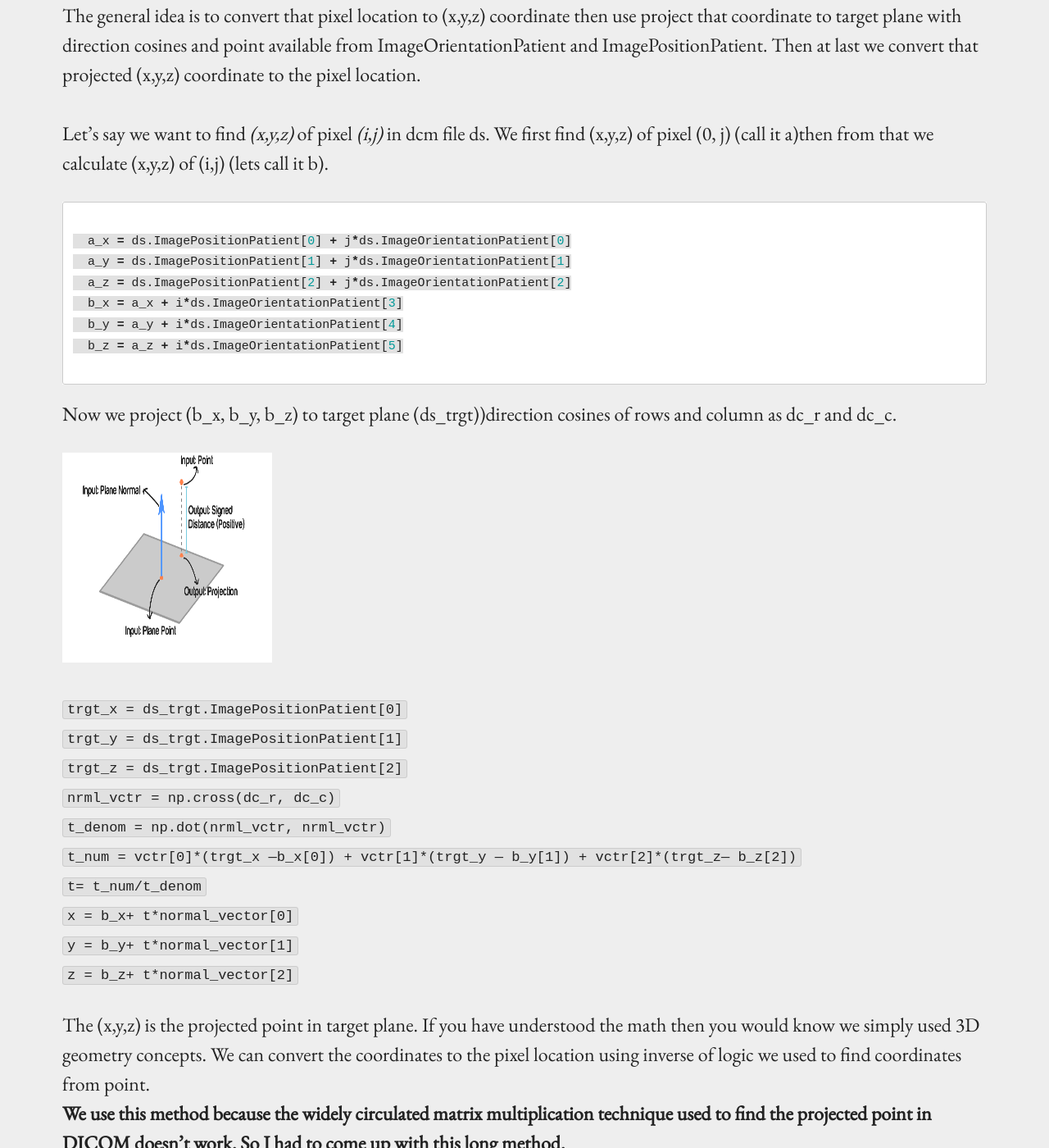
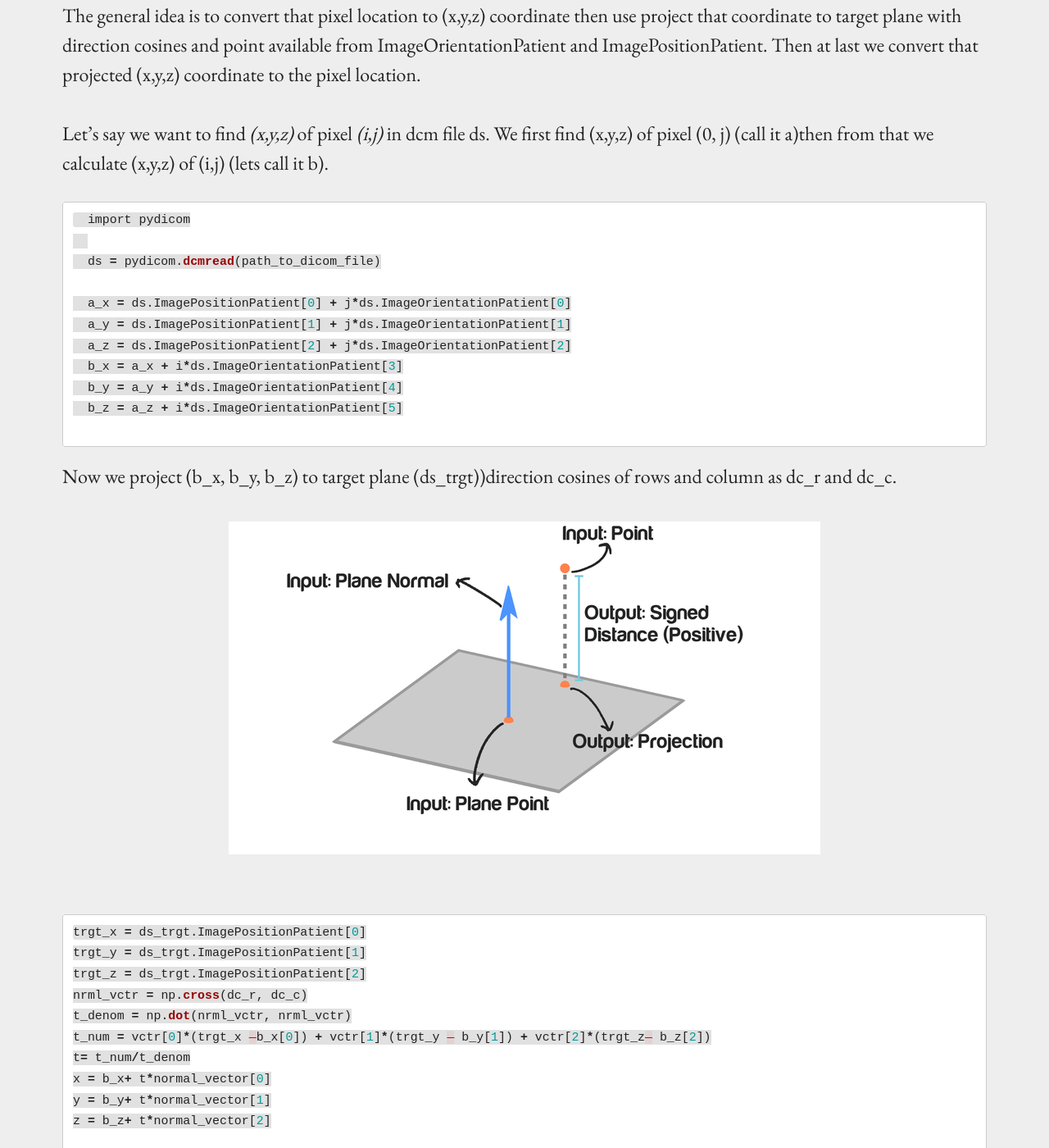
Before and after one commit to BadrinathS/BadrinathS.github.io, a Jekyll site: the page built from _posts/2019-02-15-Understanding-MRI-scans.md, in a window 1280 px wide and 1400 px high, scrolled down 3546 px. Shown: the whole window at 82% size. Built offline with Jekyll 4.4.1, drawn with Linux system fonts in a browser that asks for light colours; comment, search, counter and statistics services are not loaded.

Commit message:
Update 2019-02-15-Understanding-MRI-scans.md

````diff
--- a/_posts/2019-02-15-Understanding-MRI-scans.md
+++ b/_posts/2019-02-15-Understanding-MRI-scans.md
@@ -62,6 +62,9 @@ Let’s say we want to find <i>(x,y,z)</i> of pixel <i>(i,j)</i> in dcm file ds.
 <br>
 
 ```python
+  import pydicom
+
+  ds = pydicom.dcmread(path_to_dicom_file)
 
   a_x = ds.ImagePositionPatient[0] + j*ds.ImageOrientationPatient[0]
   a_y = ds.ImagePositionPatient[1] + j*ds.ImageOrientationPatient[1]
@@ -74,49 +77,24 @@ Let’s say we want to find <i>(x,y,z)</i> of pixel <i>(i,j)</i> in dcm file ds.
 Now we project (b_x, b_y, b_z) to target plane (ds_trgt))direction cosines of rows and column as dc_r and dc_c.
 <br>
 <div>
-<img src="/images/point.png" width="256" height="256"/>
+{% include image.html url="/images/point.jpg" caption="" max_width="100px"%}
 </div>
 
 <br>
-<code>
-  trgt_x = ds_trgt.ImagePositionPatient[0]
-</code>
-<br>
-<code>
-  trgt_y = ds_trgt.ImagePositionPatient[1]
-</code>
-<br>
-<code>
-  trgt_z = ds_trgt.ImagePositionPatient[2]
-</code>
-<br>
-<code>
-  nrml_vctr = np.cross(dc_r, dc_c)
-</code>
-<br>
-<code>
-  t_denom = np.dot(nrml_vctr, nrml_vctr)
-</code>
-<br>
-<code>
-  t_num = vctr[0]*(trgt_x —b_x[0]) + vctr[1]*(trgt_y — b_y[1]) + vctr[2]*(trgt_z— b_z[2])
-</code>
-<br>
-<code>
-  t= t_num/t_denom
-</code>
-<br>
-<code>
-  x = b_x+ t*normal_vector[0]
-</code>
-<br>
-<code>
-  y = b_y+ t*normal_vector[1]
-</code>
-<br>
-<code>
-  z = b_z+ t*normal_vector[2]
-</code>
+
+```python
+trgt_x = ds_trgt.ImagePositionPatient[0]
+trgt_y = ds_trgt.ImagePositionPatient[1]
+trgt_z = ds_trgt.ImagePositionPatient[2]
+nrml_vctr = np.cross(dc_r, dc_c)
+t_denom = np.dot(nrml_vctr, nrml_vctr)
+t_num = vctr[0]*(trgt_x —b_x[0]) + vctr[1]*(trgt_y — b_y[1]) + vctr[2]*(trgt_z— b_z[2])
+t= t_num/t_denom
+x = b_x+ t*normal_vector[0]
+y = b_y+ t*normal_vector[1]
+z = b_z+ t*normal_vector[2]
+
+```
 
 The (x,y,z) is the projected point in target plane. If you have understood the math then you would know we simply used 3D geometry concepts. We can convert the coordinates to the pixel location using inverse of logic we used to find coordinates from point.
 <br>
````
